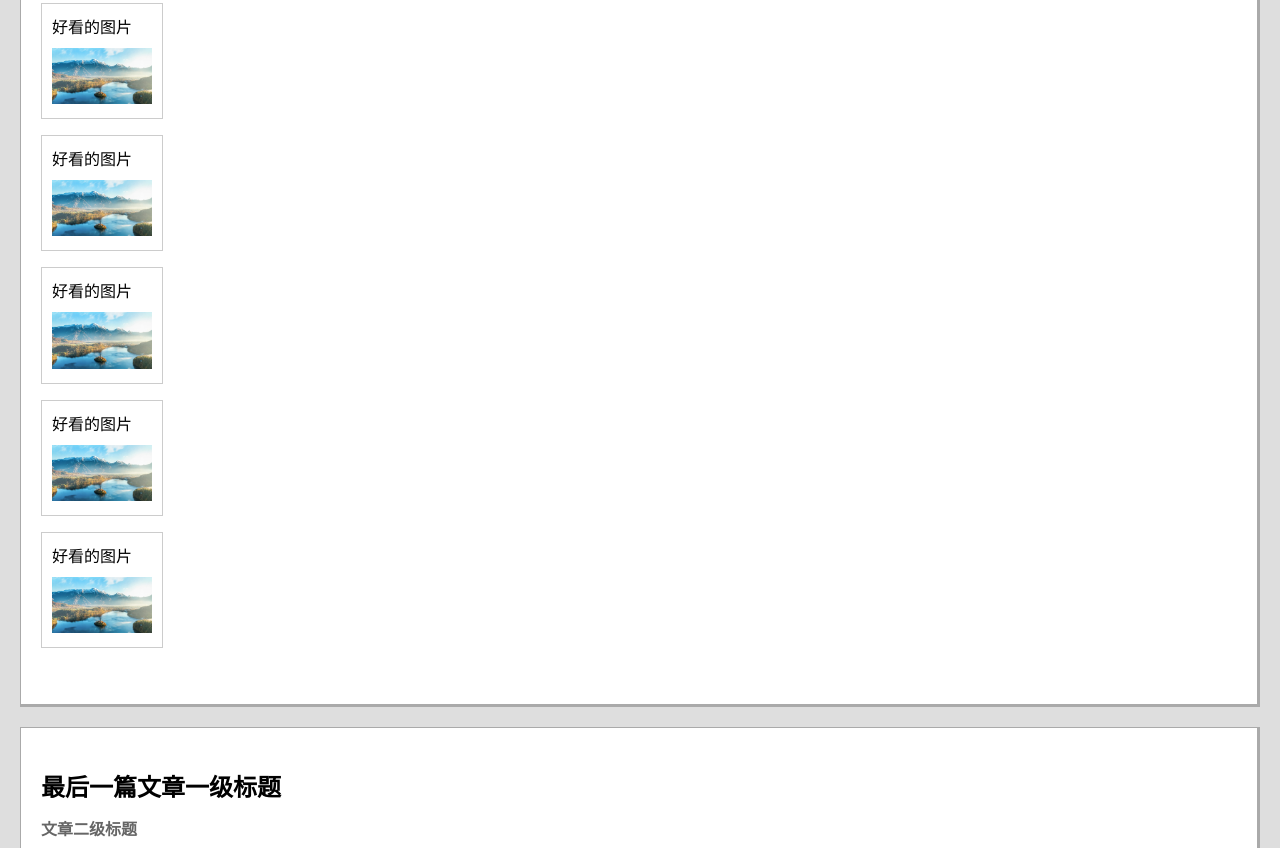
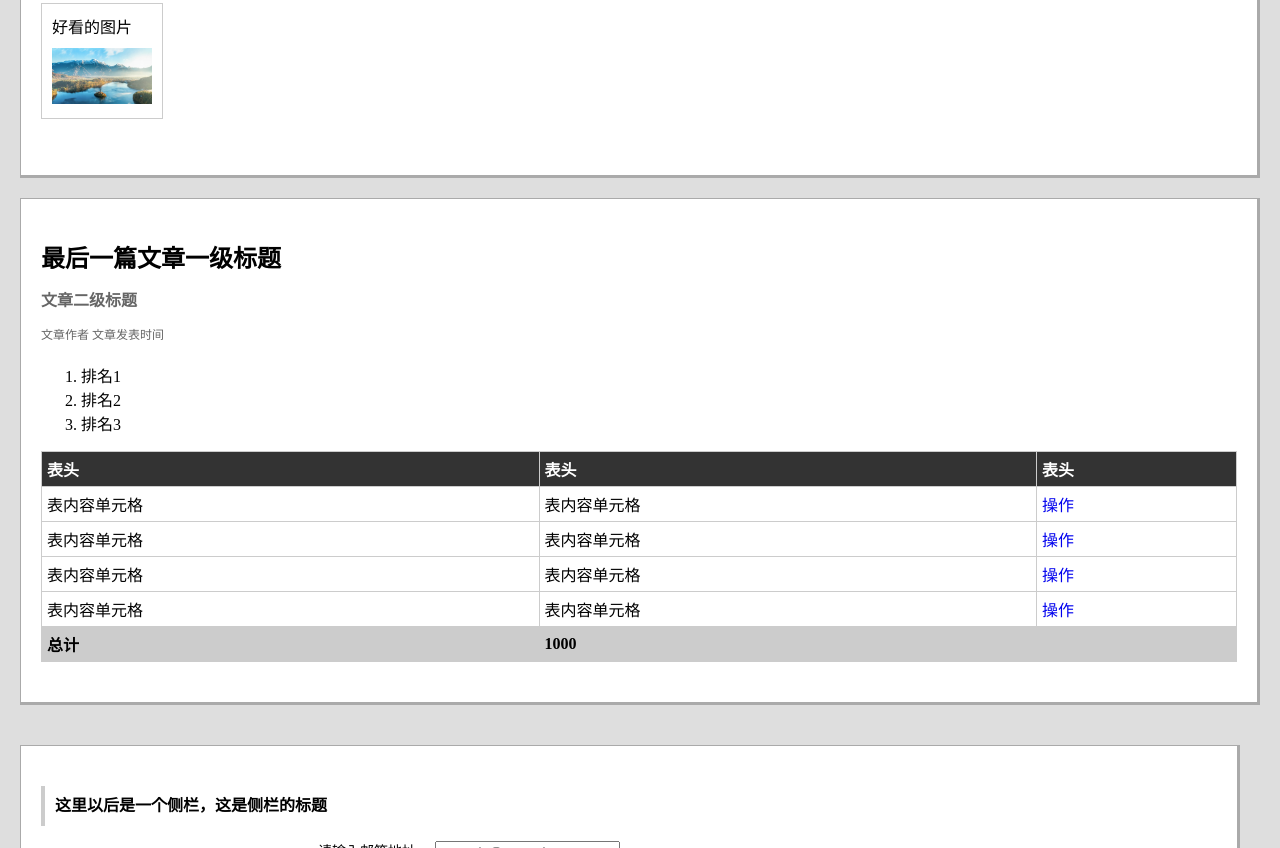
Before and after one commit to xing-zhi/ife.baidu.2017, a plain HTML site: page college.9/task-02/index.html in a window 1280 px wide. Shown: the part 2995-3843 px from the top of the page. Drawn offline with Linux system fonts and the light colour scheme.

Commit message:
images amount

```diff
--- a/college.9/task-02/index.html
+++ b/college.9/task-02/index.html
@@ -70,7 +70,8 @@
       <figure>
         <figcaption>好看的图片</figcaption>
         <img src="imgs/test.jpg" alt="示例图片">
-      </figure>      <figure>
+      </figure>
+      <figure>
         <figcaption>好看的图片</figcaption>
         <img src="imgs/test.jpg" alt="示例图片">
       </figure>
@@ -81,7 +82,8 @@
       <figure>
         <figcaption>好看的图片</figcaption>
         <img src="imgs/test.jpg" alt="示例图片">
-      </figure>      <figure>
+      </figure>
+      <figure>
         <figcaption>好看的图片</figcaption>
         <img src="imgs/test.jpg" alt="示例图片">
       </figure>
@@ -90,20 +92,6 @@
         <img src="imgs/test.jpg" alt="示例图片">
       </figure>
       <figure>
-        <figcaption>好看的图片</figcaption>
-        <img src="imgs/test.jpg" alt="示例图片">
-      </figure>      <figure>
-        <figcaption>好看的图片</figcaption>
-        <img src="imgs/test.jpg" alt="示例图片">
-      </figure>
-      <figure>
-        <figcaption>好看的图片</figcaption>
-        <img src="imgs/test.jpg" alt="示例图片">
-      </figure>
-      <figure>
-        <figcaption>好看的图片</figcaption>
-        <img src="imgs/test.jpg" alt="示例图片">
-      </figure>      <figure>
         <figcaption>好看的图片</figcaption>
         <img src="imgs/test.jpg" alt="示例图片">
       </figure>
```
Also changed, not shown: college.9/task-01/index.html (+5 -16 lines), college.9/task-05/index.html (+6 -3 lines).
